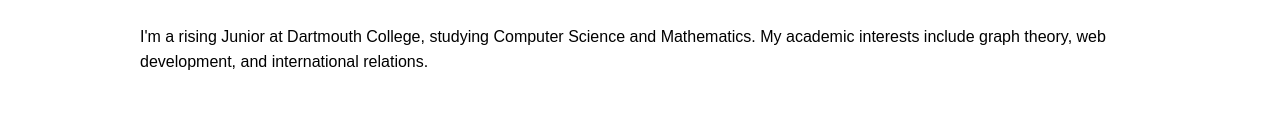
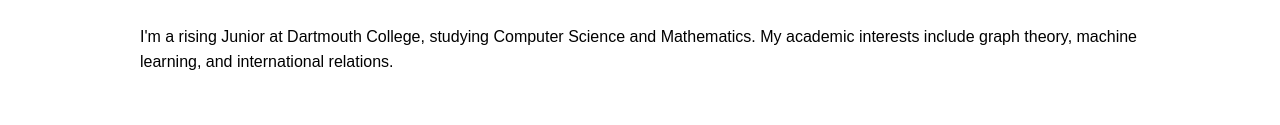
Before and after one commit to spencerReith/spencerreith.github.io, a plain HTML site: page index.html in a window 1280 px wide. Shown: the part 267-392 px from the top of the page. Drawn offline with Linux system fonts and the light colour scheme.

Commit message:
minor homepage changes

```diff
--- a/index.html
+++ b/index.html
@@ -19,7 +19,7 @@
     </header>
     <section id="about">
         <h2>About Me</h2>
-        <p>I'm a rising Junior at Dartmouth College, studying Computer Science and Mathematics. My academic interests include graph theory, web development, and international relations.</p>
+        <p>I'm a rising Junior at Dartmouth College, studying Computer Science and Mathematics. My academic interests include graph theory, machine learning, and international relations.</p>
     </section>
     <section id="about">
         <h2>Relevant Coursework</h2>
```
